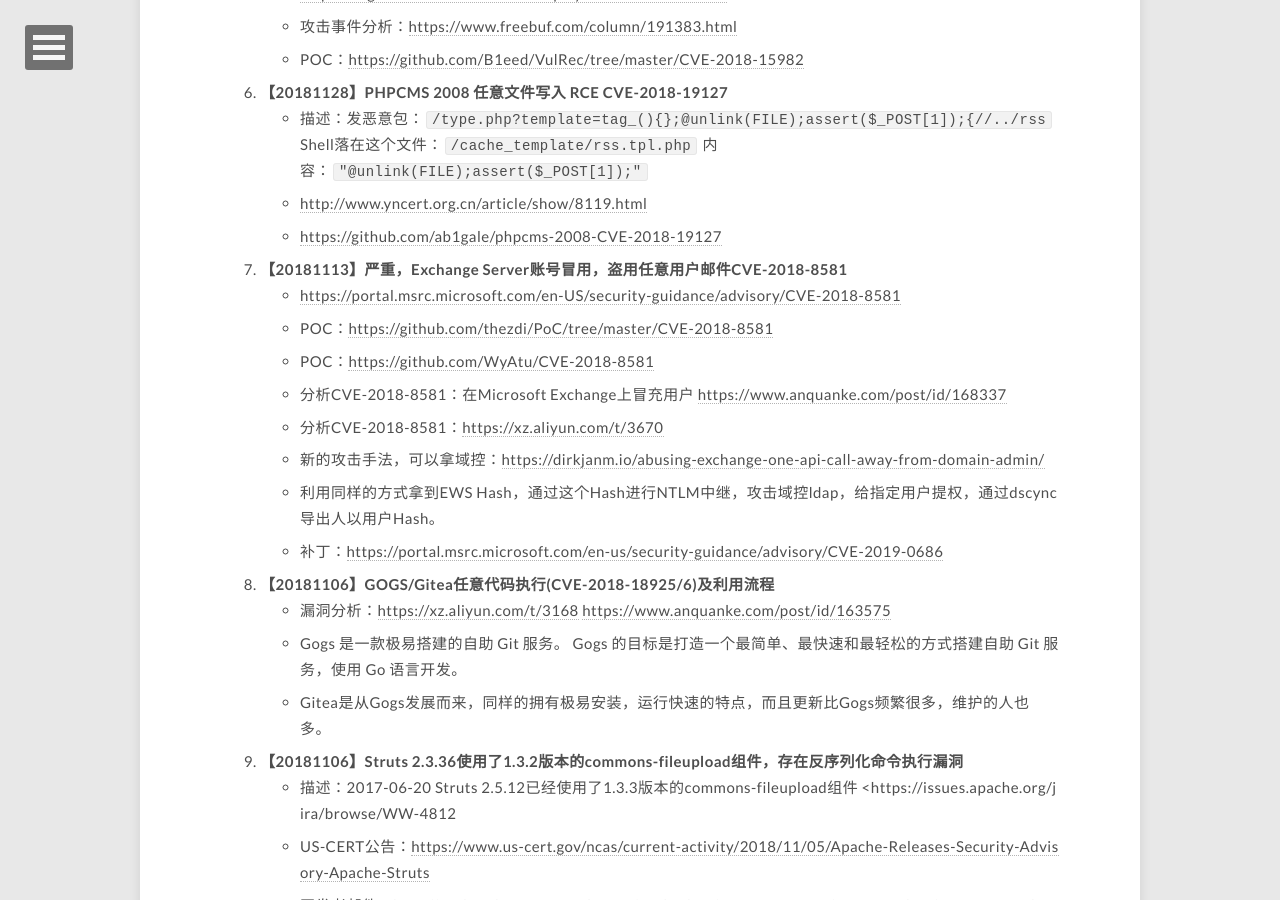
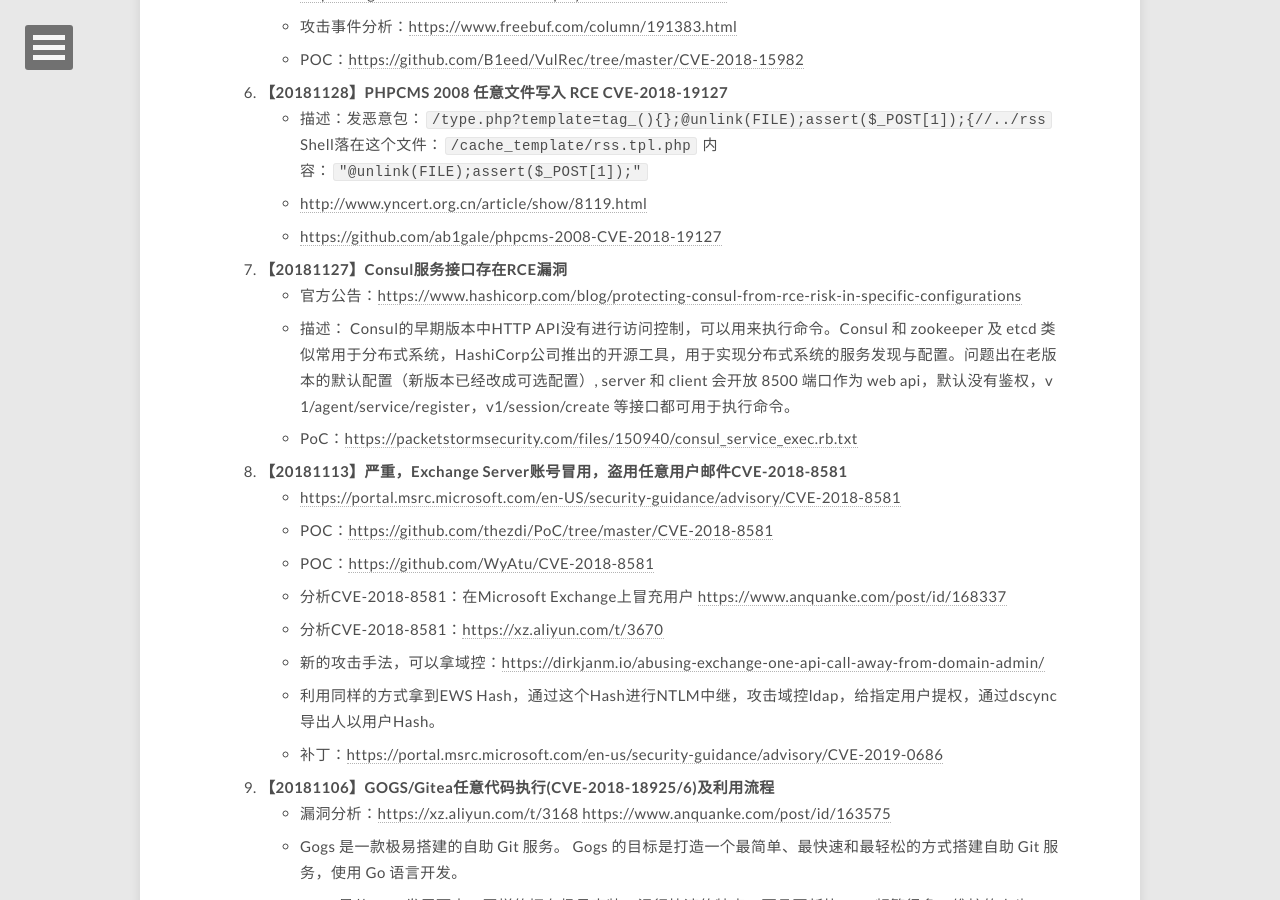
Before and after one commit to kxcode/kxcode.github.io, a Jekyll site: the page built from latest-vulns/index.md, in a window 1280 px wide and 900 px high, scrolled down 2476 px. Built offline with Jekyll 4.4.1, drawn with Linux system fonts in a browser that asks for light colours; nearby versions of some CDN libraries; comment, search, counter and statistics services are not loaded.

Commit message:
增加Consul API命令执行漏洞

```diff
--- a/latest-vulns/index.md
+++ b/latest-vulns/index.md
@@ -85,6 +85,11 @@ share: true
     - 描述：发恶意包：`/type.php?template=tag_(){};@unlink(FILE);assert($_POST[1]);{//../rss`Shell落在这个文件：`/cache_template/rss.tpl.php` 内容：`"@unlink(FILE);assert($_POST[1]);"`
     - <http://www.yncert.org.cn/article/show/8119.html>
     - <https://github.com/ab1gale/phpcms-2008-CVE-2018-19127>
+
+1. **【20181127】Consul服务接口存在RCE漏洞**
+    - 官方公告：<https://www.hashicorp.com/blog/protecting-consul-from-rce-risk-in-specific-configurations>
+    - 描述： Consul的早期版本中HTTP API没有进行访问控制，可以用来执行命令。Consul 和 zookeeper 及 etcd 类似常用于分布式系统，HashiCorp公司推出的开源工具，用于实现分布式系统的服务发现与配置。问题出在老版本的默认配置（新版本已经改成可选配置）, server 和 client 会开放 8500 端口作为 web api，默认没有鉴权，v1/agent/service/register，v1/session/create 等接口都可用于执行命令。
+    - PoC：<https://packetstormsecurity.com/files/150940/consul_service_exec.rb.txt>
 
 1. **【20181113】严重，Exchange Server账号冒用，盗用任意用户邮件CVE-2018-8581**
     - <https://portal.msrc.microsoft.com/en-US/security-guidance/advisory/CVE-2018-8581>
```
